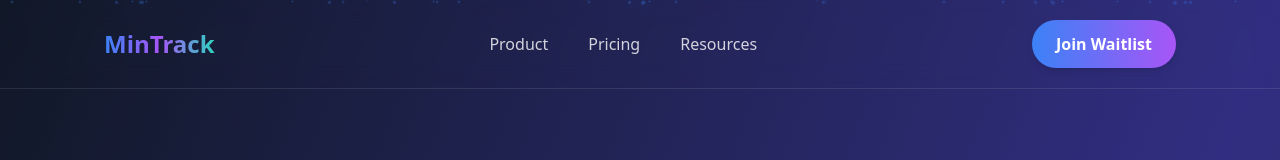
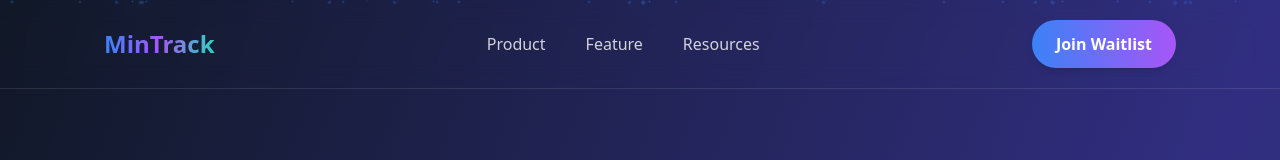
Before and after one commit to iyanuloluwa-Miracle/Mintrack, a Vue app: page / in a window 1280 px wide. Shown: the top 160 px of the page. Built offline with nearby package versions, Linux system fonts and the light colour scheme.

Commit message:
fixes: Ui fixes

```diff
--- a/src/components/FinalCTA.vue
+++ b/src/components/FinalCTA.vue
@@ -2,7 +2,7 @@
   <section class="relative py-32 px-6 mx-6 bg-white/10 backdrop-blur-xl border border-white/10 rounded-3xl overflow-hidden text-center my-16">
     <div ref="cta" class="relative z-10">
       <h2 class="text-4xl font-extrabold bg-gradient-to-r from-white to-blue-500 bg-clip-text text-transparent mb-4">
-        Be Among the First to Experience FinTrack
+        Be Among the First to Experience MinTrack
       </h2>
       <p class="text-lg text-white/80 mb-8">
         Join thousands of early adopters...
--- a/src/components/HeroSection.vue
+++ b/src/components/HeroSection.vue
@@ -73,7 +73,7 @@
                 ref="formIframe"
                 :src="tallyFormUrl"
                 width="100%"
-                height="600"
+                height="500"
                 frameborder="0"
                 marginheight="0"
                 marginwidth="0"
@@ -96,7 +96,9 @@ import { useToast } from 'vue-toastification';
 const toast = useToast();
 const showForm = ref(false);
 const formIframe = ref(null);
-const tallyFormUrl = 'https://tally.so/embed/mRPLRd'; // Replace with your Tally form URL
+// Replace this URL with your Tally form URL after creating the form at tally.so
+// Make sure to use the embed URL, which usually starts with https://tally.so/embed/
+const tallyFormUrl = 'https://tally.so/embed/mRPLRd';
 
 const stats = [
   { label: 'Early Adopters', value: '12,847' },
--- a/src/components/NavBar.vue
+++ b/src/components/NavBar.vue
@@ -50,7 +50,7 @@ import { ref, onMounted, onUnmounted } from 'vue';
 
 const links = [
   { href: '#product', text: 'Product' },
-  { href: '#pricing', text: 'Pricing' },
+  { href: '#features', text: 'Feature' },
   { href: '#resources', text: 'Resources' }
 ];
 
```
